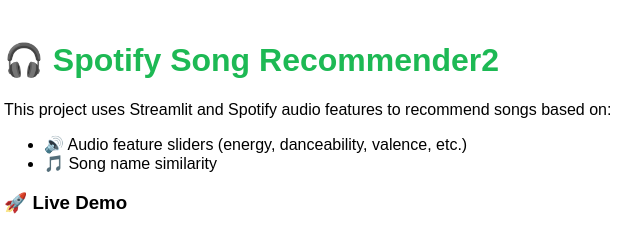
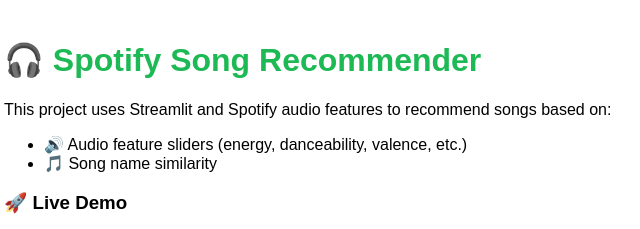
Before and after one commit to farzadj/spotify-recommender, a plain HTML site: page index.html in a window 1280 px wide. Shown: the top 229 px of the page, 136-776 px from the left. Drawn offline with Linux system fonts and the light colour scheme.

Commit message:
Update index.html

```diff
--- a/index.html
+++ b/index.html
@@ -33,7 +33,7 @@
   </style>
 </head>
 <body>
-  <h1>🎧 Spotify Song Recommender2</h1>
+  <h1>🎧 Spotify Song Recommender</h1>
 
   <p>This project uses Streamlit and Spotify audio features to recommend songs based on:</p>
   <ul>
```
